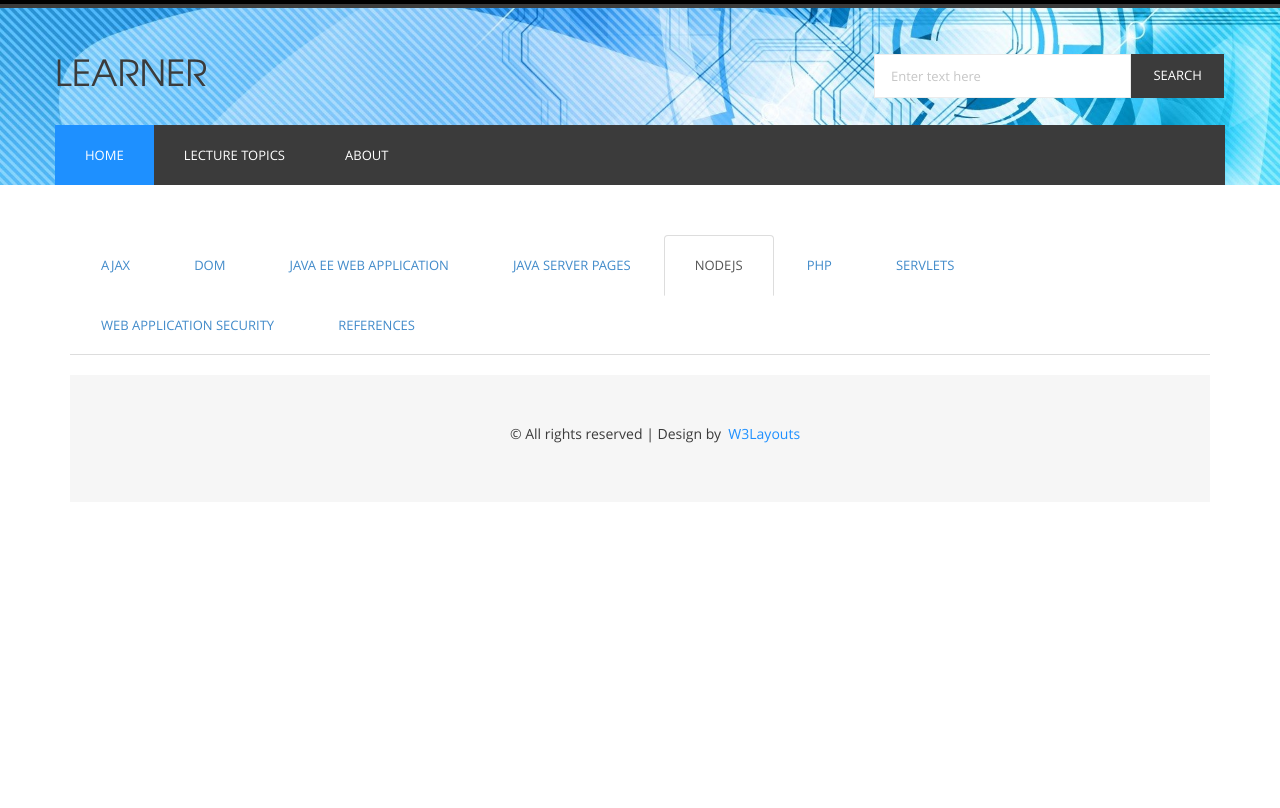
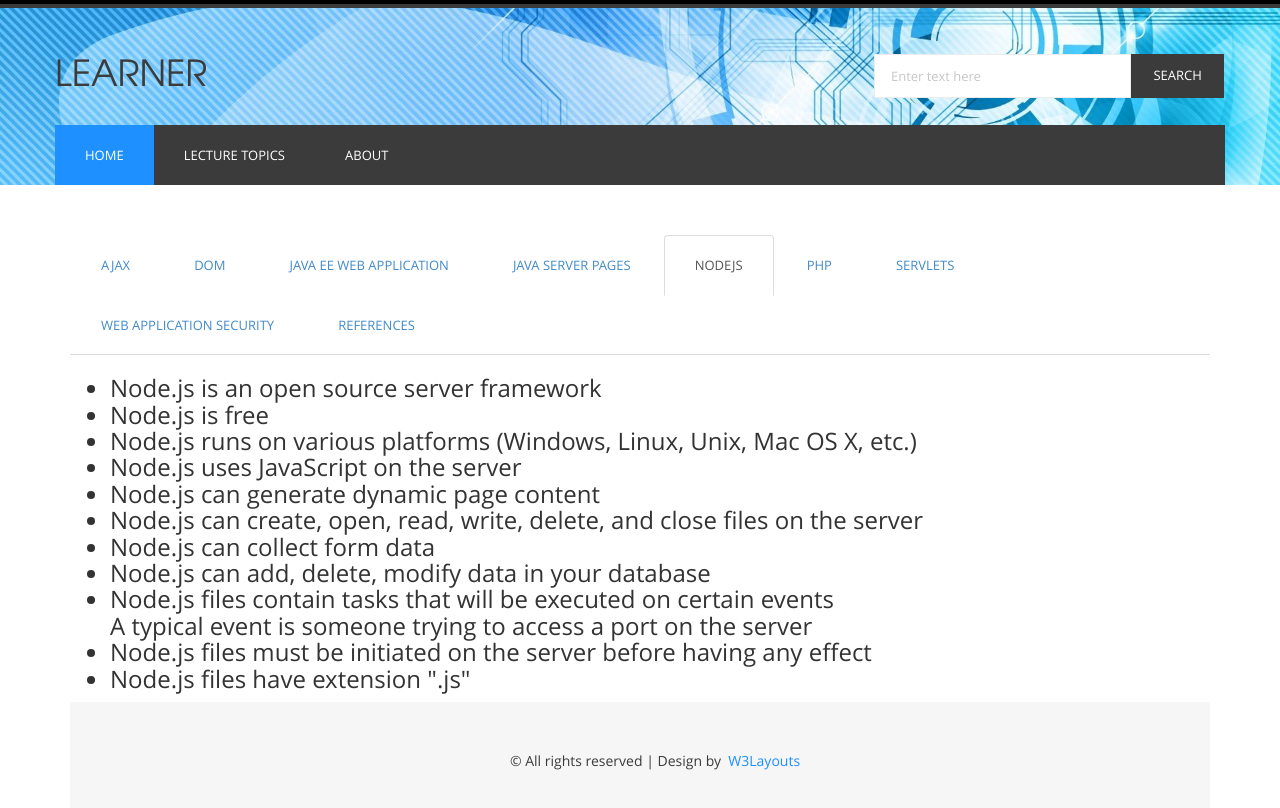
Before and after one commit to Zhejaa/Webtek-Finals, a plain HTML site: page final.html in a window 1280 px wide. Both pictures are taken after a click on the link "NODEJS". Drawn offline with Linux system fonts and the light colour scheme.

Commit message:
Added nodeJS content

```diff
--- a/final.html
+++ b/final.html
@@ -365,7 +365,18 @@ License URL: http://creativecommons.org/licenses/by/3.0/
 				<h3>
 					<p class="para"></p>
 					<ul>
-
+					<li>Node.js is an open source server framework</li>
+					<li>Node.js is free</i>
+					<li>Node.js runs on various platforms (Windows, Linux, Unix, Mac OS X, etc.)</li>
+					<li>Node.js uses JavaScript on the server</li>
+					<li>Node.js can generate dynamic page content</li>
+					<li>Node.js can create, open, read, write, delete, and close files on the server</li>
+					<li>Node.js can collect form data</li>
+					<li>Node.js can add, delete, modify data in your database</li>
+					<li>Node.js files contain tasks that will be executed on certain events</li>
+					A typical event is someone trying to access a port on the server
+					<li>Node.js files must be initiated on the server before having any effect</li>
+					<li>Node.js files have extension ".js"</li>
 
 					</ul>
 				</h3>
```
Also changed, not shown: 1 other file.
